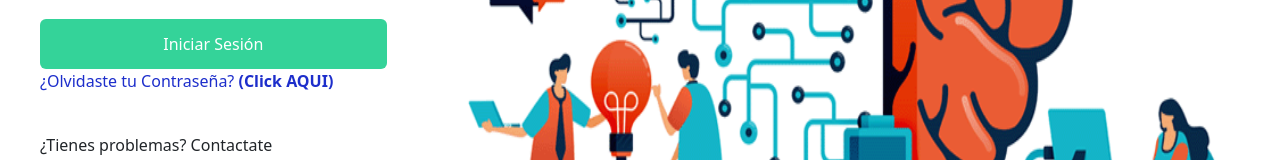
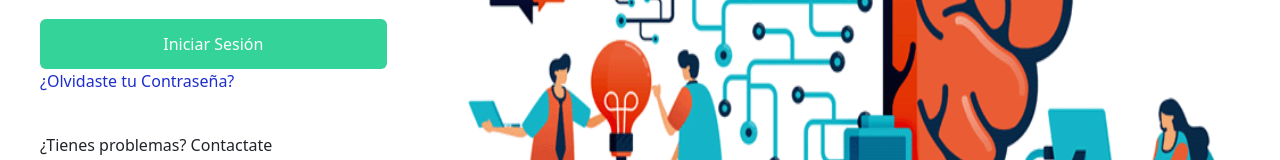
Before and after one commit to AcademicPrediction/AcademiaAngular, an Angular app: page /login in a window 1280 px wide. Shown: the part 448-608 px from the top of the page. Built offline with nearby package versions, Linux system fonts and the light colour scheme.

Commit message:
Actualizacion

```diff
--- a/src/app/pages/login/login.component.html
+++ b/src/app/pages/login/login.component.html
@@ -44,7 +44,7 @@
       [style.color]="showModal ? 'blue' : 'rgba(24, 42, 202, 0.979)'"
       (click)="toggleModalVisibility()"
     >
-      <span>¿Olvidaste tu Contraseña? <strong> (Click AQUI) </strong></span>
+      <span>¿Olvidaste tu Contraseña?</span>
     </a>
     </form>
     <footer class="flex justify-center pt-12">
```
